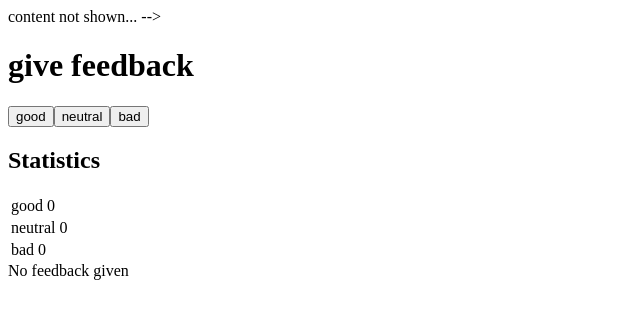
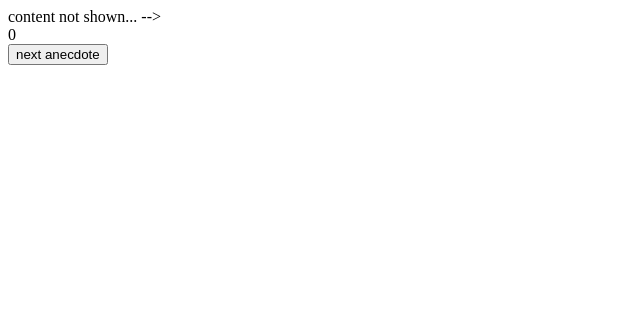
Before and after one commit to alazylion18/Full_Stack_Open_2022_part1, a React (Create React App) app: page / in a window 1280 px wide. Shown: the top 318 px of the page, without its empty margins (0-640 px from the left). Built offline with nearby package versions, Linux system fonts and the light colour scheme.

Commit message:
exercise 1.12

```diff
--- a/src/App.js
+++ b/src/App.js
@@ -2,137 +2,173 @@
 import {useState} from 'react'
 
 
-const Button = (props) => {
-  <button onClick={props.handleClick}>
-    {props.text}
-  </button>
-}
+// const Button = (props) => {
+//   <button onClick={props.handleClick}>
+//     {props.text}
+//   </button>
+// }
 
-  const Statistics = (props) => {
-    //console.log(props)
-    if(props.Statistics[0]===0 && props.Statistics[1]===0 && props.Statistics[2]===0) {
-      return(
-        <div>
-          No feedback given
-        </div>
-      )
-    }
+//   const Statistics = (props) => {
+//     //console.log(props)
+//     if(props.Statistics[0]===0 && props.Statistics[1]===0 && props.Statistics[2]===0) {
+//       return(
+//         <div>
+//           No feedback given
+//         </div>
+//       )
+//     }
 
-    {
-    //console.log(props)
-    const all = props.Statistics[0] + props.Statistics[1] + props.Statistics[2]
-    const average = (props.Statistics[0]-props.Statistics[2])/(props.Statistics[0] + props.Statistics[1] + props.Statistics[2])
-    const positive = props.Statistics[0]/all
-        return(
-          <div>
-          <StatisticsLine text="all" value={props} />
-          <StatisticsLine text="average" value={props} />
-          <StatisticsLine text="positive" value={props}/>
-          </div>
-        )
-    }
-}
+//     {
+//     //console.log(props)
+//     const all = props.Statistics[0] + props.Statistics[1] + props.Statistics[2]
+//     const average = (props.Statistics[0]-props.Statistics[2])/(props.Statistics[0] + props.Statistics[1] + props.Statistics[2])
+//     const positive = props.Statistics[0]/all
+//         return(
+//           <div>
+//           <StatisticsLine text="all" value={props} />
+//           <StatisticsLine text="average" value={props} />
+//           <StatisticsLine text="positive" value={props}/>
+//           </div>
+//         )
+//     }
+// }
 
-const StatisticsLine = (props) => {
-  //console.log(props.text)
-  const all = props.value.Statistics[0] + props.value.Statistics[1] + props.value.Statistics[2]
-  const average = (props.value.Statistics[0]-props.value.Statistics[2])/(props.value.Statistics[0] + props.value.Statistics[1] + props.value.Statistics[2])
-  const positive = props.value.Statistics[0]/all
-  if (props.text ==="all"){
-  return(
-  <div>
-  <table>
-  <tbody>
-  <tr>
-  <td>
-  {props.text} {all}
-  </td>
-  </tr>
-  </tbody>
-  </table>
-  </div>
-  )
-  }
-  if (props.text ==="average"){
-    return(
-    <div>
-    <table>
-    <tbody>
-    <tr>
-    <td>
-    {props.text} {average}
-    </td>
-    </tr>
-    </tbody>
-    </table>
-    </div>
-    )
-    }
-  if (props.text ==="positive"){
-    return(
-    <div>
-    <table>
-    <tbody>
-    <tr>
-    <td>
-    {props.text} {positive}
-    </td>
-    </tr>
-    </tbody>
-    </table>
-    </div>
-    )
-    }
-}
+// const StatisticsLine = (props) => {
+//   //console.log(props.text)
+//   const all = props.value.Statistics[0] + props.value.Statistics[1] + props.value.Statistics[2]
+//   const average = (props.value.Statistics[0]-props.value.Statistics[2])/(props.value.Statistics[0] + props.value.Statistics[1] + props.value.Statistics[2])
+//   const positive = props.value.Statistics[0]/all
+//   if (props.text ==="all"){
+//   return(
+//   <div>
+//   <table>
+//   <tbody>
+//   <tr>
+//   <td>
+//   {props.text} {all}
+//   </td>
+//   </tr>
+//   </tbody>
+//   </table>
+//   </div>
+//   )
+//   }
+//   if (props.text ==="average"){
+//     return(
+//     <div>
+//     <table>
+//     <tbody>
+//     <tr>
+//     <td>
+//     {props.text} {average}
+//     </td>
+//     </tr>
+//     </tbody>
+//     </table>
+//     </div>
+//     )
+//     }
+//   if (props.text ==="positive"){
+//     return(
+//     <div>
+//     <table>
+//     <tbody>
+//     <tr>
+//     <td>
+//     {props.text} {positive}
+//     </td>
+//     </tr>
+//     </tbody>
+//     </table>
+//     </div>
+//     )
+//     }
+// }
+
+
 
 
 const App = () => {
-  const [good, setGood] = useState(0)
-  const [neutral, setNeutral] = useState(0)
-  const [bad, setBad] = useState(0)
 
-  const handleGoodClick = () => {
-    setGood(good + 1)
+  const anecdotes = [
+    'If it hurts, do it more often.',
+    'Adding manpower to a late software project makes it later!',
+    'The first 90 percent of the code accounts for the first 10 percent of the development time...The remaining 10 percent of the code accounts for the other 90 percent of the development time.',
+    'Any fool can write code that a computer can understand. Good programmers write code that humans can understand.',
+    'Premature optimization is the root of all evil.',
+    'Debugging is twice as hard as writing the code in the first place. Therefore, if you write the code as cleverly as possible, you are, by definition, not smart enough to debug it.',
+    'Programming without an extremely heavy use of console.log is same as if a doctor would refuse to use x-rays or blood tests when diagnosing patients.',
+    'The only way to go fast, is to go well.'
+  ]
+
+  const [selected, setSelected] = useState(0)
+
+  const randomAnecdote = () => {
+    let anecdote = anecdotes[Math.floor(Math.random()*anecdotes.length)]
+    //console.log(selected)
+    setSelected(anecdote)
+    console.log(selected)
   }
-
-  const handleNeutralClick = () => {
-    setNeutral(neutral + 1)
-  }
-
-  const handleBadClick = () => {
-    setBad(bad + 1)
-  }
-
 
   return (
     <div>
-      <h1>give feedback</h1>
-      <button onClick={handleGoodClick}>
-        good
-      </button>
-      <button onClick={handleNeutralClick}>
-        neutral
-      </button>
-      <button onClick={handleBadClick}>
-        bad
-      </button>
-      <h2>Statistics</h2>
-      <table>
-      <tbody>
-         <tr>
-          <td>good {good}</td>
-          </tr>
-         <tr>
-         <td>neutral {neutral}</td>
-         </tr>
-         <tr>
-         <td>bad {bad}</td>
-         </tr>
-      </tbody>
-      </table>
-      <Statistics Statistics={[good, neutral, bad]}/>
-     </div>
+      {selected}
+      <br></br>
+       <button onClick={randomAnecdote}>
+        next anecdote
+        </button>
+    </div>
   )
+
+  // const [good, setGood] = useState(0)
+  // const [neutral, setNeutral] = useState(0)
+  // const [bad, setBad] = useState(0)
+
+  // const handleGoodClick = () => {
+  //   setGood(good + 1)
+  // }
+
+  // const handleNeutralClick = () => {
+  //   setNeutral(neutral + 1)
+  // }
+
+  // const handleBadClick = () => {
+  //   setBad(bad + 1)
+  // }
+
+
+
+
+  // return (
+  //   <div>
+  //     <h1>give feedback</h1>
+  //     <button onClick={handleGoodClick}>
+  //       good
+  //     </button>
+  //     <button onClick={handleNeutralClick}>
+  //       neutral
+  //     </button>
+  //     <button onClick={handleBadClick}>
+  //       bad
+  //     </button>
+  //     <h2>Statistics</h2>
+  //     <table>
+  //     <tbody>
+  //        <tr>
+  //         <td>good {good}</td>
+  //         </tr>
+  //        <tr>
+  //        <td>neutral {neutral}</td>
+  //        </tr>
+  //        <tr>
+  //        <td>bad {bad}</td>
+  //        </tr>
+  //     </tbody>
+  //     </table>
+  //     <Statistics Statistics={[good, neutral, bad]}/>
+  //   </div>
+  //   )
+
 }
 
 export default App;
```
